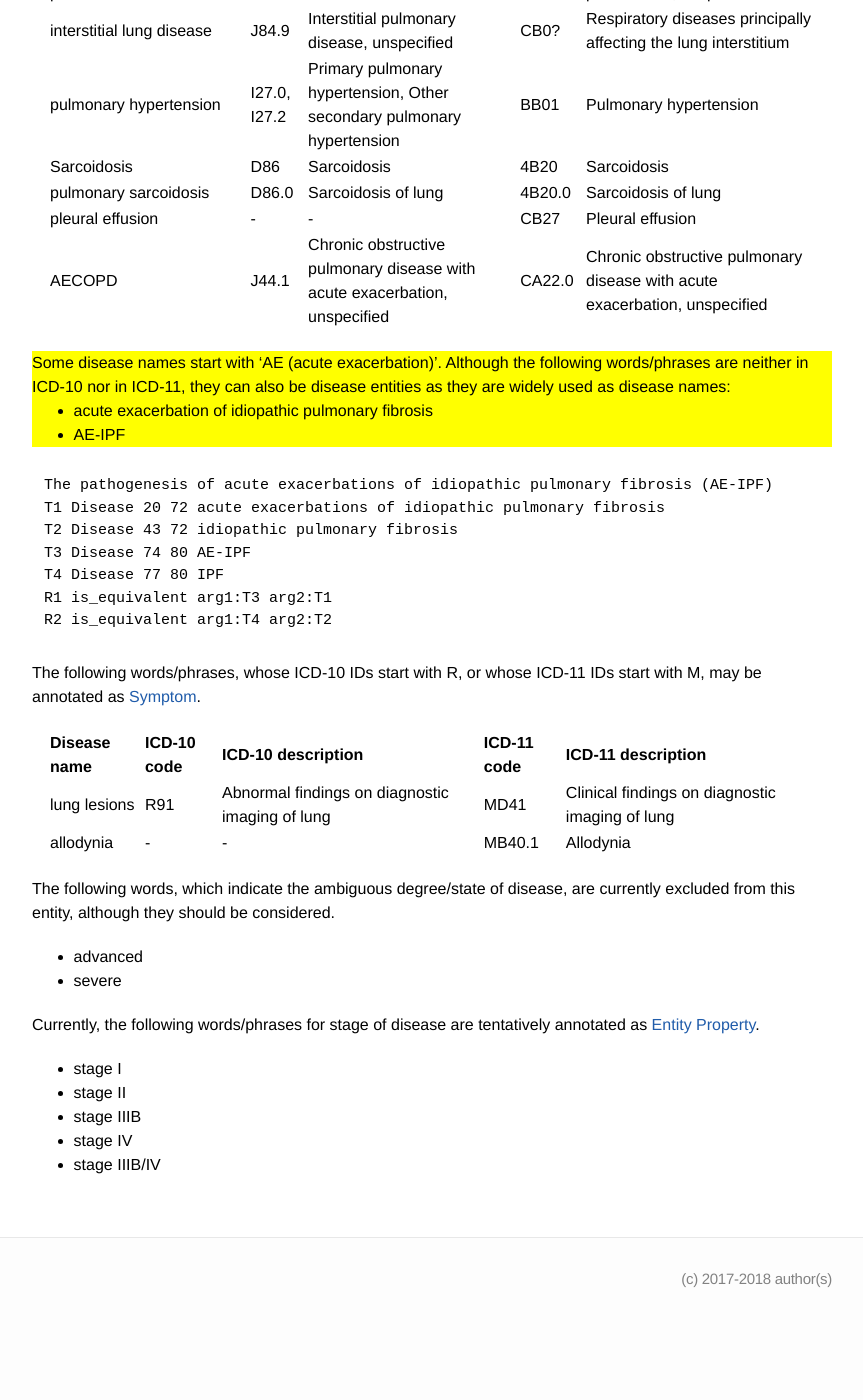
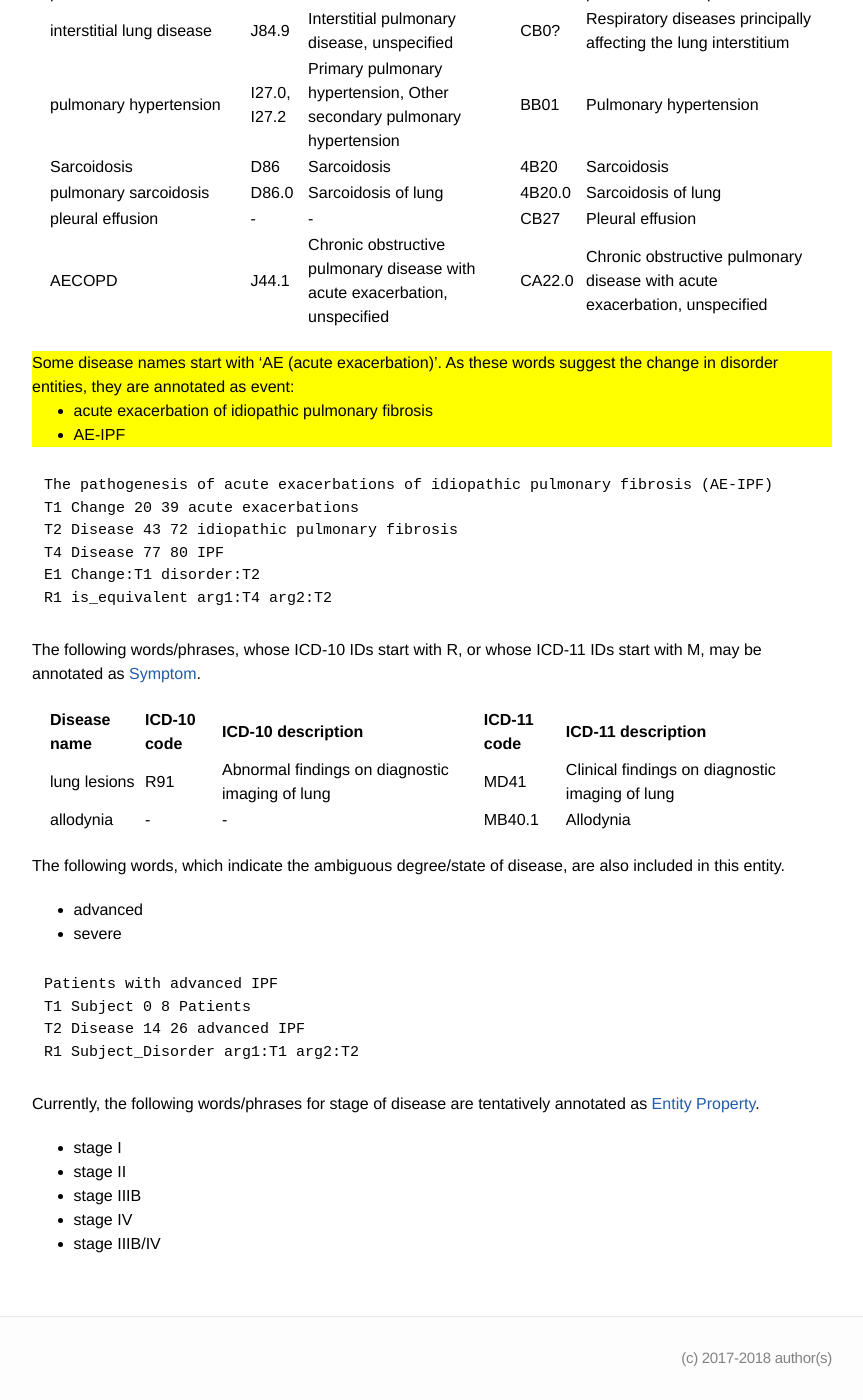
Before and after one commit to ezcatdb/clinicalcorpus-guidelines, a Jekyll site: the page built from _entity/Disease.md, in a window 1280 px wide and 1400 px high, scrolled down 1380 px. Shown: the whole window, without its empty margins (208-1071 px from the left). Built offline with Jekyll 4.4.1, drawn with Linux system fonts in a browser that asks for light colours; before the commit the page ends 2700 px from its top, so only the background shows below that.

Commit message:
Update Disease.md

```diff
--- a/_entity/Disease.md
+++ b/_entity/Disease.md
@@ -58,7 +58,7 @@ The following words/phrases should be annotated as 'Disease'.
 </div>
 
 <div style="background-color: yellow" markdown="1">
-Some disease names start with 'AE (acute exacerbation)'. Although the following words/phrases are neither in ICD-10 nor in ICD-11, they can also be disease entities as they are widely used as disease names:
+Some disease names start with 'AE (acute exacerbation)'. As these words suggest the change in disorder entities, they are annotated as event:
 - acute exacerbation of idiopathic pulmonary fibrosis
 - AE-IPF
 
@@ -66,12 +66,11 @@ Some disease names start with 'AE (acute exacerbation)'. Although the following
 
 ~~~ ann
 The pathogenesis of acute exacerbations of idiopathic pulmonary fibrosis (AE-IPF)
-T1 Disease 20 72 acute exacerbations of idiopathic pulmonary fibrosis
+T1 Change 20 39 acute exacerbations
 T2 Disease 43 72 idiopathic pulmonary fibrosis
-T3 Disease 74 80 AE-IPF
 T4 Disease 77 80 IPF
-R1 is_equivalent arg1:T3 arg2:T1
-R2 is_equivalent arg1:T4 arg2:T2
+E1 Change:T1 disorder:T2
+R1 is_equivalent arg1:T4 arg2:T2
 ~~~
 
 
@@ -85,9 +84,16 @@ The following words/phrases, whose ICD-10 IDs start with R, or whose ICD-11 IDs
 
 </div>
 
-The following words, which indicate the ambiguous degree/state of disease, are currently excluded from this entity, although they should be considered.
+The following words, which indicate the ambiguous degree/state of disease, are also included in this entity.
 - advanced
 - severe
+
+~~~ ann
+Patients with advanced IPF
+T1 Subject 0 8 Patients
+T2 Disease 14 26 advanced IPF
+R1 Subject_Disorder arg1:T1 arg2:T2
+~~~
 
 Currently, the following words/phrases for stage of disease are tentatively annotated as [Entity Property]().
 - stage I
```
